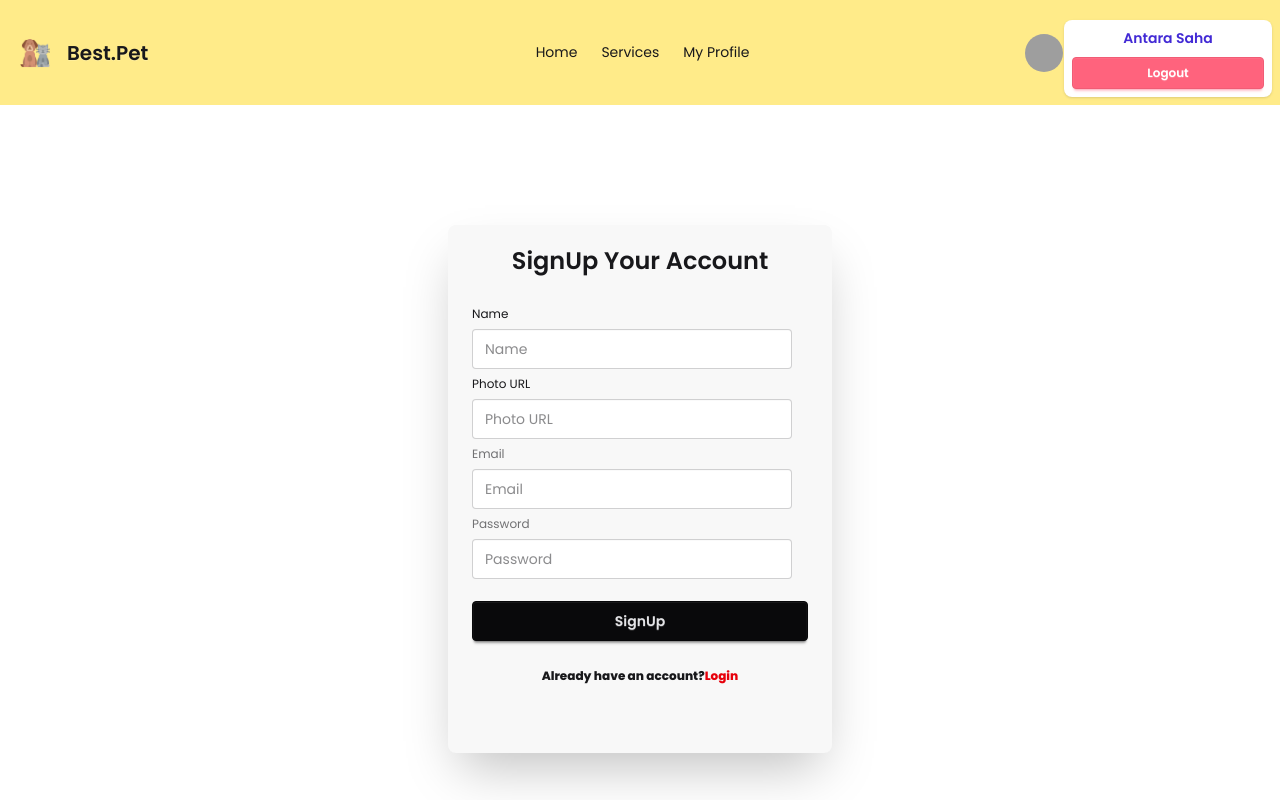
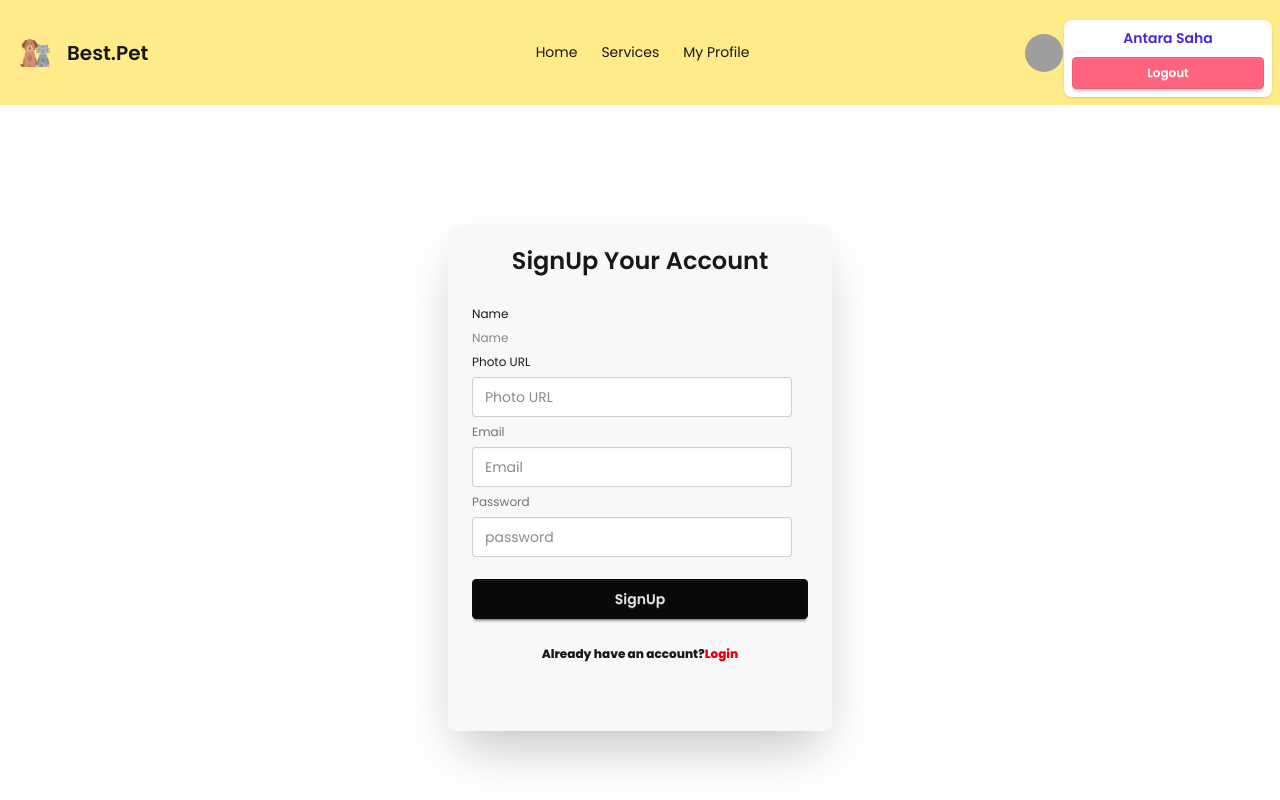
Before and after one commit to sahaantara-ops/Pet-care-website, a React (Vite) app: page /auth/SignUp in a window 1280 px wide. Built offline with nearby package versions, Linux system fonts and the light colour scheme; grey boxes are pictures that could not be loaded.

Commit message:
added authentication system

```diff
--- a/src/FireBase/Firebase.Config.js
+++ b/src/FireBase/Firebase.Config.js
@@ -16,5 +16,5 @@ const firebaseConfig = {
 
 // Initialize Firebase
 const app = initializeApp(firebaseConfig);
-export default app;
+// export default app;
 export const auth = getAuth(app);
--- a/src/Pages/SignUp.jsx
+++ b/src/Pages/SignUp.jsx
@@ -2,26 +2,58 @@ import React from 'react';
 import { Link } from 'react-router';
 
 const SignUp = () => {
+    const handleSignUp=(e)=>{
+      e.preventDefault();
+      console.log(e.target);
+      const form = e.target;
+      const name = form.name.value;
+      const photo = form.photoURL.value;
+      const email = form.email.value;
+      const password = form.password.value;
+      console.log ({name,photo,email,password})
+
+
+    };
     return (
             <div className='flex justify-center mt-30 items-center'>
          <div className="card bg-base-200 w-full max-w-sm shadow-2xl py-5">
             <h2 className='text-2xl font-semibold text-center'>SignUp Your Account</h2>
-      <div className="card-body">
+      <form onSubmit={handleSignUp} className="card-body">
         <fieldset className="fieldset">
             <label className="Name">Name</label>
-             <input type="name" className="input" placeholder="Name" />
+             <input
+             name="name"
+             type="name"
+             ClassName="input"
+             placeholder="Name"
+             required/>
             <label className="Photo URL">Photo URL</label>
-            <input type="photo URL" className="input" placeholder="Photo URL" />
+            <input
+            name="photoURL"
+            type="photo URL"
+            className="input"
+            placeholder="Photo URL"
+            required/>
           <label className="label">Email</label>
-          <input type="email" className="input" placeholder="Email" />
+          <input
+          name="email"
+          type="email"
+          className="input"
+           placeholder="Email"
+           required/>
           <label className="label">Password</label>
-          <input type="password" className="input" placeholder="Password" />
+          <input
+          name="password"
+           type="password"
+            className="input"
+            placeholder="password"
+            required/>
 
 
-          <button className="btn btn-neutral mt-4">SignUp</button>
+          <button type='submit' className="btn btn-neutral mt-4">SignUp</button>
           <p className=' font-extrabold text-center p-5'>Already have an account?<Link className='text-red-600' to="/auth/Login">Login</Link >  </p>
         </fieldset>
-      </div>
+      </form>
       </div>
       </div>
     );
--- /dev/null
+++ b/src/components/Provider/AuthProvider.jsx
@@ -0,0 +1,15 @@
+import React, { createContext, useState } from 'react';
+export const AuthContext = createContext();
+
+
+const AuthProvider = ({ children }) => {
+    const [user, setUser] = useState(null);
+    const authData = {
+        user,
+        setUser,
+    };
+
+    return <AuthContext.Provider value={authData}>{children}</AuthContext.Provider>;
+};
+
+export default AuthProvider;
--- a/src/main.jsx
+++ b/src/main.jsx
@@ -1,6 +1,7 @@
 import { StrictMode, Suspense } from 'react'
 import { createRoot } from 'react-dom/client'
 import './index.css'
+import AuthProvider from './components/Provider/AuthProvider.jsx'
 
 import { RouterProvider } from 'react-router'
 
@@ -9,8 +10,9 @@ import router from './Routes/Router.jsx'
 
 createRoot(document.getElementById('root')).render(
   <StrictMode>
-
+    <AuthProvider>
     <RouterProvider router={router}></RouterProvider>
+    </AuthProvider>
 
   </StrictMode>,
 )
```
